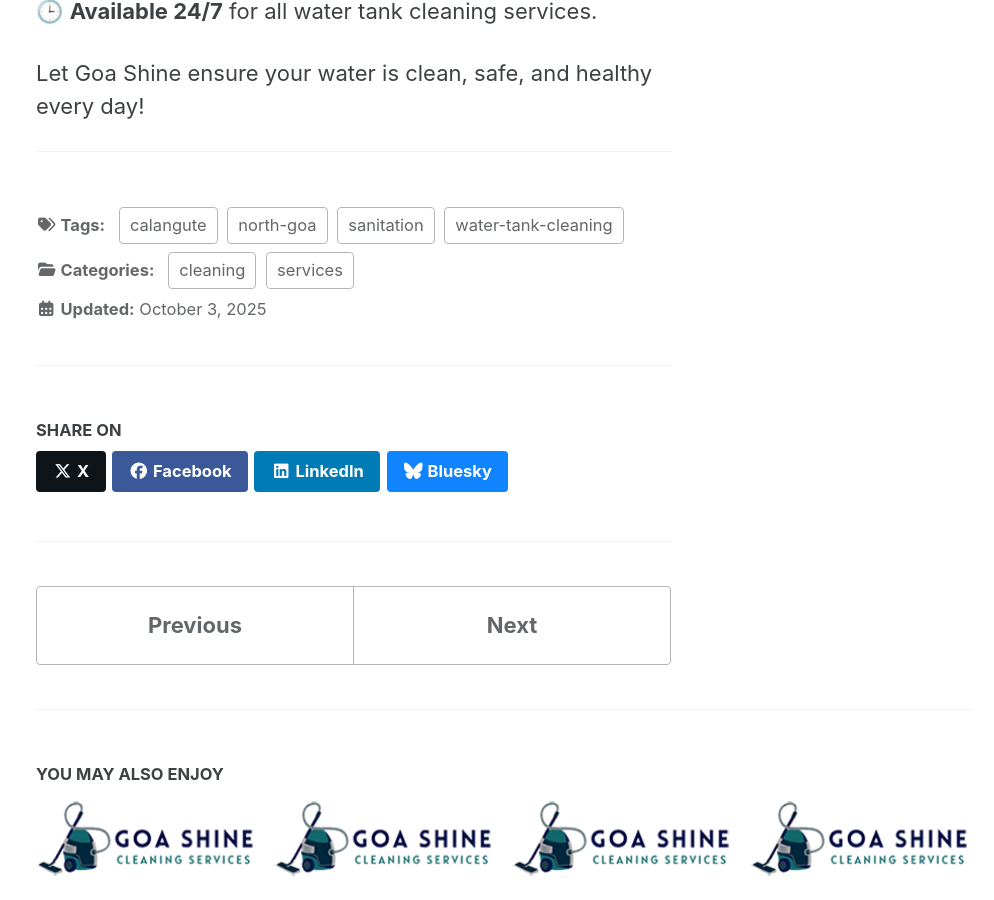
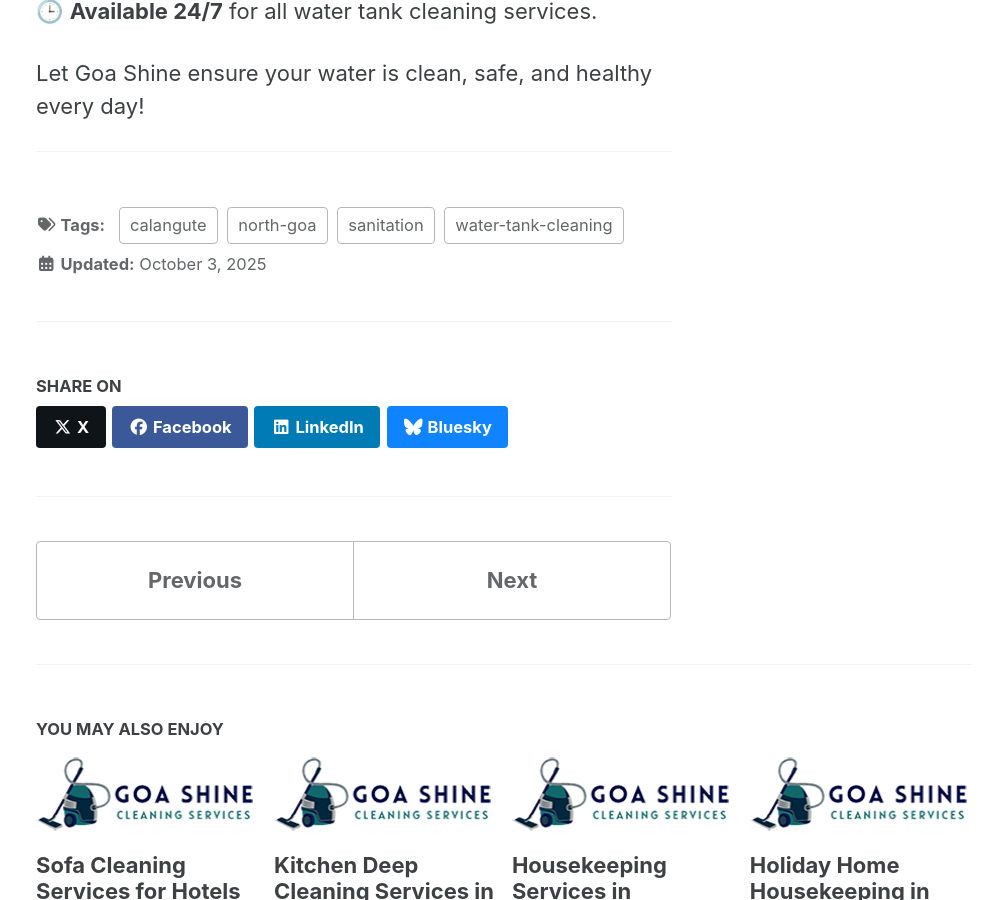
Before and after one commit to goashinecs/goashinecs, a Jekyll site: the page built from _posts/2025-10-03-water-tank-cleaning-services-in-calangute-north-goa.md, in a window 1280 px wide and 900 px high, scrolled down 5216 px. Shown: the whole window, without its empty margins (286-1280 px from the left). Built offline with Jekyll 4.4.1, drawn with Linux system fonts in a browser that asks for light colours; cached includes are drawn as plain includes.

Commit message:
Update 2025-10-03-water-tank-cleaning-services-in-calangute-north-goa.md

```diff
--- a/_posts/2025-10-03-water-tank-cleaning-services-in-calangute-north-goa.md
+++ b/_posts/2025-10-03-water-tank-cleaning-services-in-calangute-north-goa.md
@@ -3,7 +3,6 @@ layout: single
 title: "Water Tank Cleaning Services in Calangute, North Goa"
 date: 2025-10-03
 author: Goa Shine Cleaning Services
-categories: [cleaning, services]
 tags: [water-tank-cleaning, calangute, north-goa, sanitation]
 excerpt: "Ensure safe and clean water with Goa Shine’s professional water tank cleaning services in Calangute, North Goa — keeping your home or business hygienic and worry-free."
 header:
```
